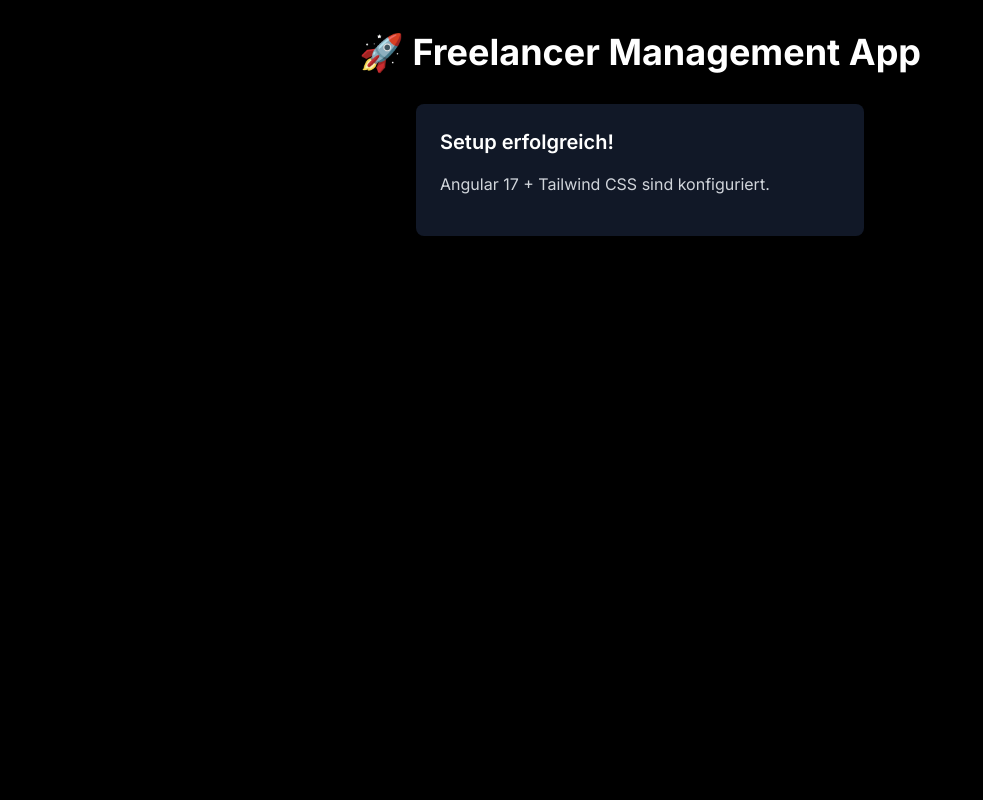
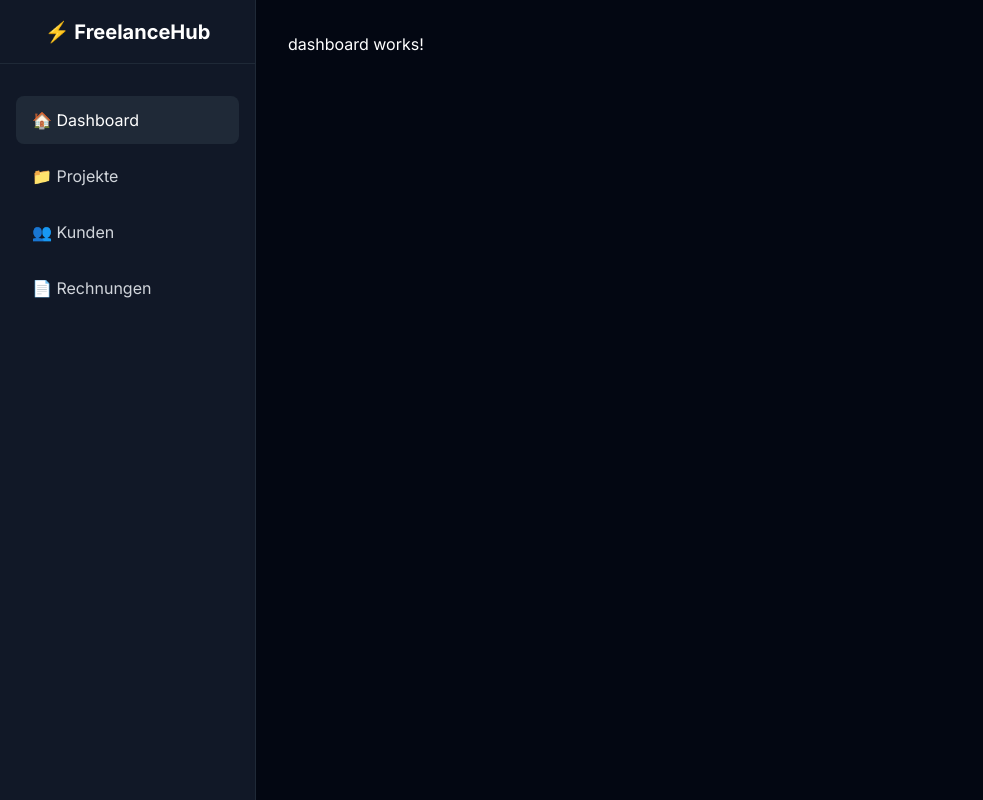
Before and after one commit to Bi7hop/Freelancer, an Angular app: page /dashboard in a window 1280 px wide. Shown: the whole page, without its empty margins (0-983 px from the left). Built offline with nearby package versions, Linux system fonts and the light colour scheme.

Commit message:
Update app.component.html

```diff
--- a/src/app/app.component.html
+++ b/src/app/app.component.html
@@ -1,14 +1 @@
-<div class="min-h-screen bg-black text-white">
-  <div class="container mx-auto px-4 py-8">
-    <h1 class="text-4xl font-bold text-center mb-8">
-      🚀 Freelancer Management App
-    </h1>
-
-    <div class="bg-gray-900 rounded-lg p-6 max-w-md mx-auto">
-      <h2 class="text-xl font-semibold mb-4">Setup erfolgreich!</h2>
-      <p class="text-gray-300 mb-4">
-        Angular 17 + Tailwind CSS sind konfiguriert.
-      </p>
-    </div>
-  </div>
-</div>
+<app-main-layout></app-main-layout>
```
